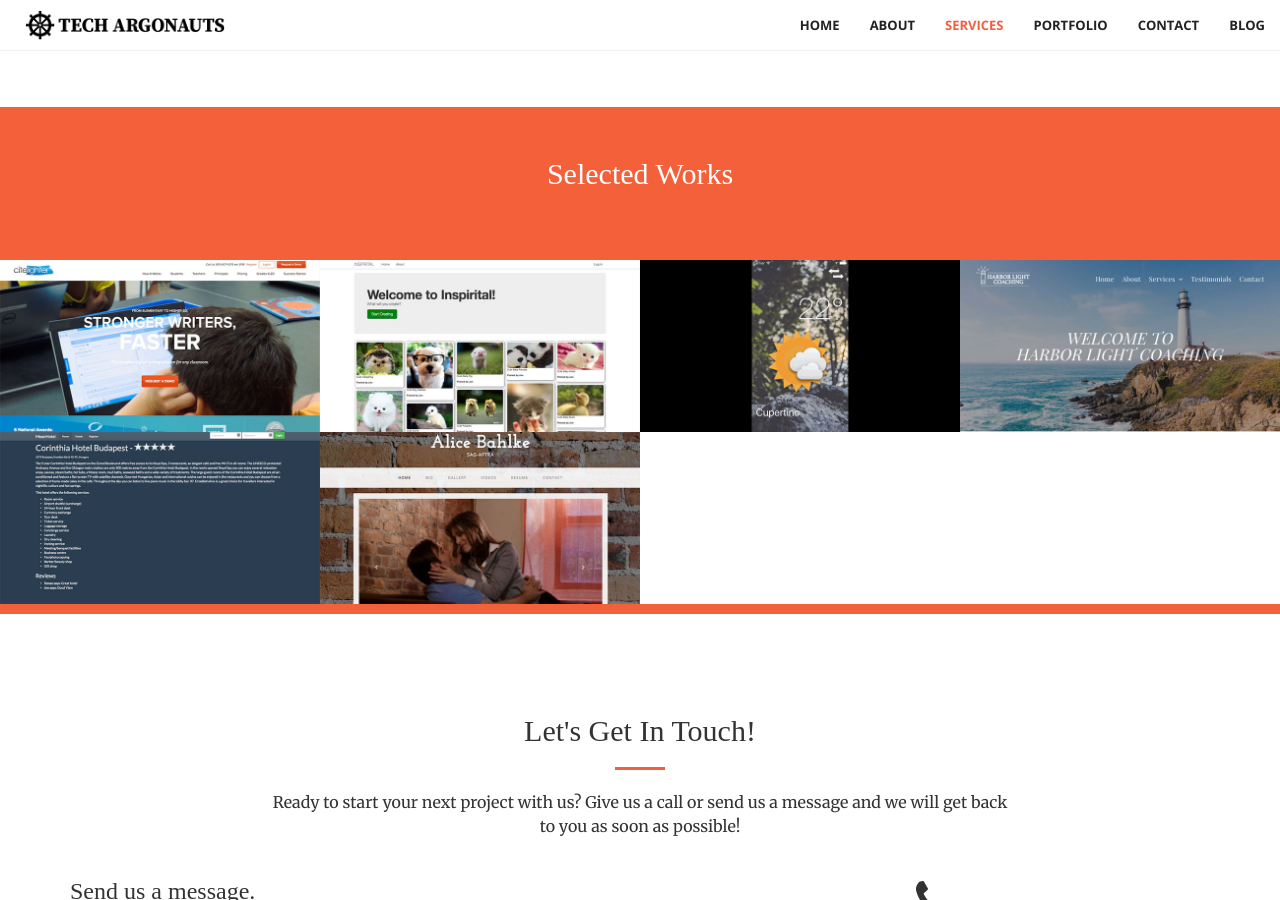
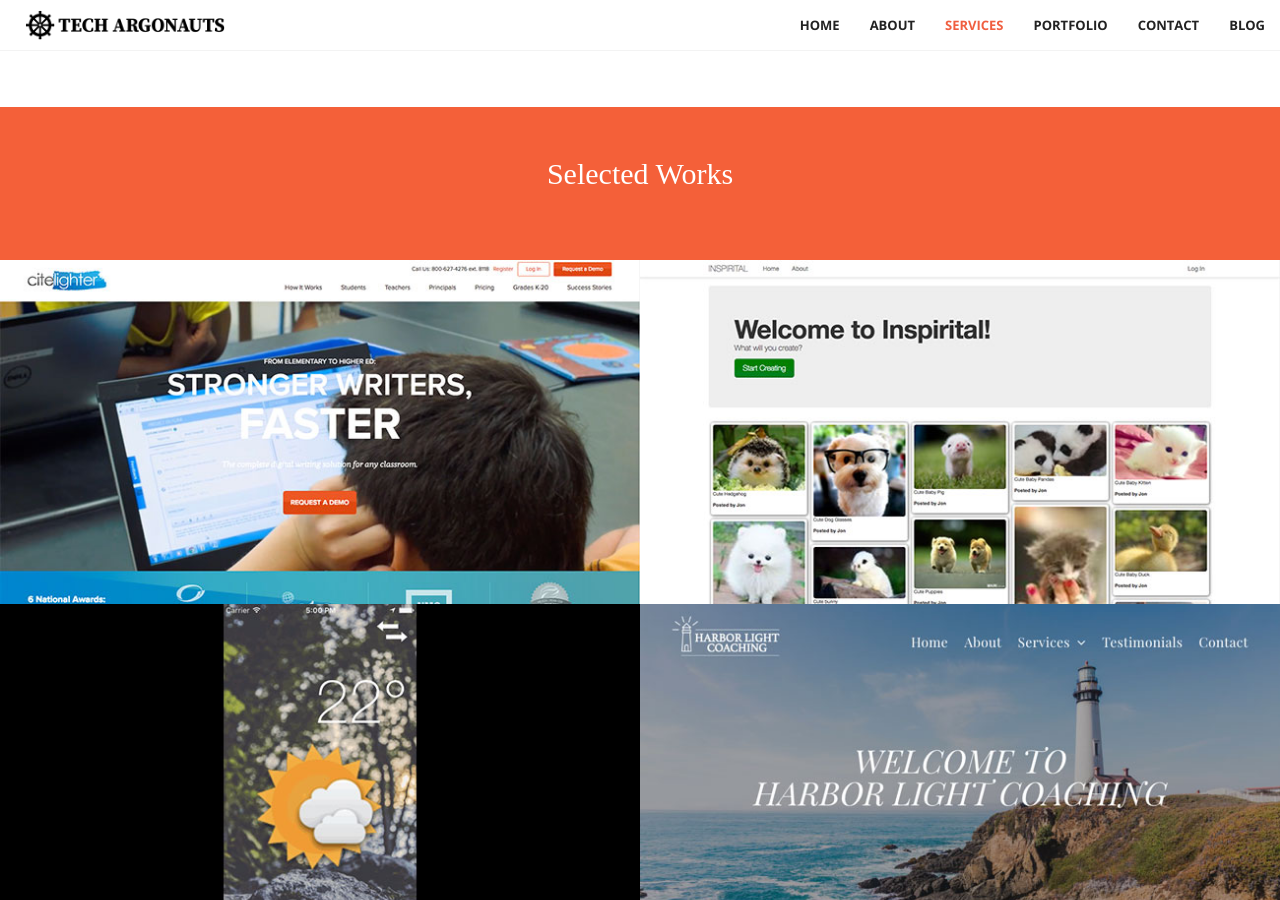
Before and after one commit to jonnyc/techargonauts, a Jekyll site: the page built from index.html, in a window 1280 px wide and 900 px high, scrolled down 1910 px. Built offline with Jekyll 4.4.1, drawn with Linux system fonts in a browser that asks for light colours; nearby versions of some CDN libraries; some web fonts are replaced.

Commit message:
Remove debug comment Fix responsive layout of the selected works portfolio

```diff
--- a/_layouts/default.html
+++ b/_layouts/default.html
@@ -127,7 +127,6 @@
   </nav>
 
   <header>
-    <!-- <script>console.log("{{page.id}}");</script> -->
     <div class="header-content">
       <div class="header-content-inner">
         {% if page.path == "index.html" %}
--- a/index.html
+++ b/index.html
@@ -75,7 +75,7 @@
   <section class="no-padding" id="portfolio">
     <div class="container-fluid">
       <div class="row no-gutter popup-gallery">
-        <div class="col-lg-3 col-sm-6">
+        <div class="col-sm-6">
           <a href="#" class="portfolio-box" data-toggle="modal" data-target="#portfolioModal" data-portfolioname="Citelighter" data-portfoliourl="https://www.citelighter.com/" data-image="img/portfolio/fullsize/citelighter.png" data-desc1="Citelighter is a scalable and elastic project built to run in the Amazon AWS cloud. The product has been built with numerous technologies all driven around the goal of providing a state of the art, cloud based, writing platform." data-desc2="Citelighter is built primarily on the LEMP stack (Linux, NginX, MySQL, PHP).">
             <img src="img/portfolio/thumbnails/citelighter-thumb.jpg" class="img-responsive" alt="Citelighter image Thumbnail">
             <div class="portfolio-box-caption">
@@ -90,7 +90,7 @@
             </div>
           </a>
         </div>
-        <div class="col-lg-3 col-sm-6">
+        <div class="col-sm-6">
           <a href="#" class="portfolio-box" data-toggle="modal" data-target="#portfolioModal" data-portfolioname="Inspirital" data-portfoliourl="https://obscure-escarpment-2685.herokuapp.com/" data-image="img/portfolio/fullsize/inspirital.png" data-desc1="Inspirital is a prototype for a social media platform and is a Pinterest clone. The technology is built using Ruby on Rails and hosted on Heroku." data-desc2="Note: Heroku doesn't maintain the database after a certain TTL. Thus some of the images might not display.">
             <img src="img/portfolio/thumbnails/inspirital-thumb.jpg" class="img-responsive" alt="Inspirital Image Thumbnail">
             <div class="portfolio-box-caption">
@@ -105,7 +105,7 @@
             </div>
           </a>
         </div>
-        <div class="col-lg-3 col-sm-6">
+        <div class="col-sm-6">
           <a href="#" class="portfolio-box" data-toggle="modal" data-target="#portfolioModal" data-portfolioname="iOS Mobile Development" data-portfoliourl="https://github.com/jonnyc/ios-weather-app" data-image="img/portfolio/thumbnails/clima.jpg" data-desc1="This is an example of an ios app that emulates a weather app." data-desc2="Swift, native iOS mobile App.">
             <img src="img/portfolio/thumbnails/clima.jpg" class="img-responsive" alt="Clima Image Thumbnail">
             <div class="portfolio-box-caption">
@@ -120,7 +120,7 @@
             </div>
           </a>
         </div>
-        <div class="col-lg-3 col-sm-6">
+        <div class="col-sm-6">
           <a href="#" class="portfolio-box" data-toggle="modal" data-target="#portfolioModal" data-portfolioname="Harborlight" data-portfoliourl="http://harborlightcoaching.com/" data-image="img/portfolio/fullsize/harborlight.jpg" data-desc1="Harborlight Coaching is an example of a professional website designed for simplicity and brand recognition." data-desc2="This is a custom Wordpress website that is designed to be easily updated by the owner with SEO and Analytics built in.">
             <img src="img/portfolio/thumbnails/harborlight-thumb.jpg" class="img-responsive" alt="Harborlight Coaching Image Thumbnail">
             <div class="portfolio-box-caption">
@@ -135,7 +135,7 @@
             </div>
           </a>
         </div>
-        <div class="col-lg-3 col-sm-6">
+        <div class="col-sm-6">
           <a href="#" class="portfolio-box" data-toggle="modal" data-target="#portfolioModal" data-portfolioname="MEAN Hotel" data-portfoliourl="https://github.com/jonnyc/mean-hotel" data-image="img/portfolio/fullsize/mean-hotel.png" data-desc1="MEAN Hotel is a prototype for a travel platform. The technology is built on the MEAN stack (MongoDB, Express, AngularJS and NodeJS)." data-desc2="Note: This app is not hosted, so the source code can be viewed on Github.">
             <img src="img/portfolio/thumbnails/mean-hotel-thumb.jpg" class="img-responsive" alt="MEAN Hotel Thumbnail">
             <div class="portfolio-box-caption">
@@ -150,7 +150,7 @@
             </div>
           </a>
         </div>
-        <div class="col-lg-3 col-sm-6">
+        <div class="col-sm-6">
           <a href="#" class="portfolio-box" data-toggle="modal" data-target="#portfolioModal" data-portfolioname="alicebahlke.com" data-portfoliourl="http://alicebahlke.com" data-image="img/portfolio/fullsize/alicebahlke.png" data-desc1="Alice Bahlke is an actress that needed a professional yet cost effective website to promote her brand. " data-desc2="The site is built with a Jekyll/bootstrap framework.">
             <img src="img/portfolio/thumbnails/alicebahlke-thumb.jpg" class="img-responsive" alt="alicebahlke.com Thumbnail">
             <div class="portfolio-box-caption">
```
